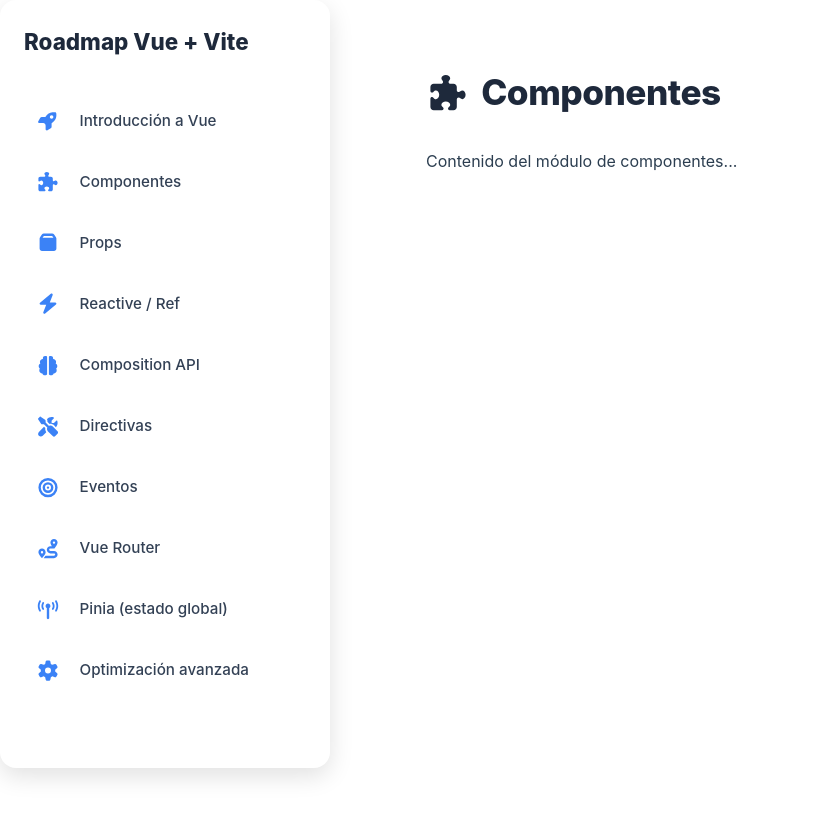
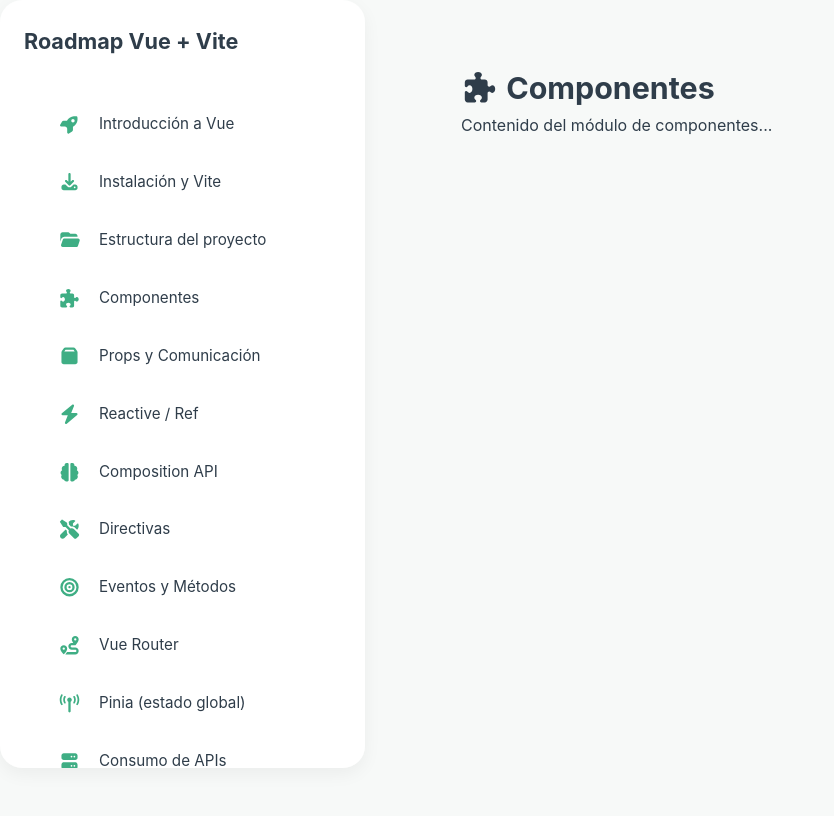
Before and after one commit to PabloGarciaJC/roadmap-vite-vue, a Vue app: page /componentes in a window 1280 px wide. Shown: the whole page, without its empty margins (0-834 px from the left). Built offline with nearby package versions, Linux system fonts and the light colour scheme.

Commit message:
correcion de texto informativo en informacion y estilos

```diff
--- a/src/components/Sidebar.vue
+++ b/src/components/Sidebar.vue
@@ -22,15 +22,18 @@
     return {
       links: [
         { to: "/introduccion", label: "Introducción a Vue", icon: 'rocket' },
+        { to: "/instalacion", label: "Instalación y Vite", icon: 'download' },
+        { to: "/estructura", label: "Estructura del proyecto", icon: 'folder-open' },
         { to: "/componentes", label: "Componentes", icon: 'puzzle-piece' },
-        { to: "/props", label: "Props", icon: 'box' },
+        { to: "/props", label: "Props y Comunicación", icon: 'box' },
         { to: "/estado", label: "Reactive / Ref", icon: 'bolt' },
         { to: "/composicion", label: "Composition API", icon: 'brain' },
         { to: "/directivas", label: "Directivas", icon: 'tools' },
-        { to: "/eventos", label: "Eventos", icon: 'bullseye' },
+        { to: "/eventos", label: "Eventos y Métodos", icon: 'bullseye' },
         { to: "/routers", label: "Vue Router", icon: 'route' },
         { to: "/pinia", label: "Pinia (estado global)", icon: 'broadcast-tower' },
-        { to: "/optimizar", label: "Optimización avanzada", icon: 'cog' }
+        { to: "/apis", label: "Consumo de APIs", icon: 'server' },
+        { to: "/optimizar", label: "Optimización y buenas prácticas", icon: 'cog' }
       ]
     };
   }
--- a/src/main.js
+++ b/src/main.js
@@ -7,13 +7,20 @@
 import { library } from '@fortawesome/fontawesome-svg-core'
 import { FontAwesomeIcon } from '@fortawesome/vue-fontawesome'
 import {
-  faRocket, faPuzzlePiece, faBox, faBolt, faBrain, faTools,
-  faBullseye, faRoute, faBroadcastTower, faCog
+  faRocket, faDownload, faFolderOpen, faPuzzlePiece, faBox, faBolt, faBrain, faTools,
+  faBullseye, faRoute, faBroadcastTower, faServer, faDatabase, faCog
 } from '@fortawesome/free-solid-svg-icons'
 
-library.add(faRocket, faPuzzlePiece, faBox, faBolt, faBrain, faTools, faBullseye, faRoute, faBroadcastTower, faCog)
+// Añadir los iconos a la librería
+library.add(
+  faRocket, faDownload, faFolderOpen, faPuzzlePiece, faBox, faBolt, faBrain, faTools,
+  faBullseye, faRoute, faBroadcastTower, faServer, faDatabase, faCog
+)
 
 const app = createApp(App)
+
+// Registrar el componente global
 app.component('font-awesome-icon', FontAwesomeIcon)
+
 app.use(router)
 app.mount('#app')
--- a/src/style.css
+++ /dev/null
@@ -1,79 +0,0 @@
-:root {
-  font-family: system-ui, Avenir, Helvetica, Arial, sans-serif;
-  line-height: 1.5;
-  font-weight: 400;
-
-  color-scheme: light dark;
-  color: rgba(255, 255, 255, 0.87);
-  background-color: #242424;
-
-  font-synthesis: none;
-  text-rendering: optimizeLegibility;
-  -webkit-font-smoothing: antialiased;
-  -moz-osx-font-smoothing: grayscale;
-}
-
-a {
-  font-weight: 500;
-  color: #646cff;
-  text-decoration: inherit;
-}
-a:hover {
-  color: #535bf2;
-}
-
-body {
-  margin: 0;
-  display: flex;
-  place-items: center;
-  min-width: 320px;
-  min-height: 100vh;
-}
-
-h1 {
-  font-size: 3.2em;
-  line-height: 1.1;
-}
-
-button {
-  border-radius: 8px;
-  border: 1px solid transparent;
-  padding: 0.6em 1.2em;
-  font-size: 1em;
-  font-weight: 500;
-  font-family: inherit;
-  background-color: #1a1a1a;
-  cursor: pointer;
-  transition: border-color 0.25s;
-}
-button:hover {
-  border-color: #646cff;
-}
-button:focus,
-button:focus-visible {
-  outline: 4px auto -webkit-focus-ring-color;
-}
-
-.card {
-  padding: 2em;
-}
-
-#app {
-  max-width: 1280px;
-  margin: 0 auto;
-  padding: 2rem;
-  text-align: center;
-}
-
-@media (prefers-color-scheme: light) {
-  :root {
-    color: #213547;
-    background-color: #ffffff;
-  }
-  a:hover {
-    color: #747bff;
-  }
-  button {
-    background-color: #f9f9f9;
-  }
-}
--- a/src/styles.css
+++ b/src/styles.css
@@ -11,8 +11,8 @@
 
 body {
   font-family: "Inter", "Segoe UI", Roboto, sans-serif;
-  background: #ffffff;
-  color: #2c3e50;
+  background: #f7f9f8; /* Fondo muy suave */
+  color: #2f3d4a;       /* Texto oscuro neutro */
   line-height: 1.6;
   padding-bottom: 3rem;
 }
@@ -29,7 +29,9 @@
 }
 
 @media (max-width: 767px) {
-.main {padding: 0px;}
+  .main {
+    padding: 0px;
+  }
 }
 
 /* ===== SIDEBAR ===== */
@@ -37,8 +39,8 @@
   width: 365px;
   padding: 1.5rem;
   background-color: #ffffff;
-  border-radius: 24px;
-  box-shadow: 0 8px 24px rgba(0,0,0,0.12);
+  border-radius: 22px;
+  box-shadow: 0 6px 18px rgba(0,0,0,0.05);
   display: flex;
   flex-direction: column;
   gap: 1rem;
@@ -50,52 +52,39 @@
 }
 
 .sidebar-title {
-  font-size: 1.4rem;
-  font-weight: 800;
-  color: #1e293b;
-  display: flex;
-  align-items: center;
-  gap: 0.7rem;
-  margin-bottom: 1.5rem;
+  font-size: 1.35rem;
+  font-weight: 700;
+  color: #2f3d4a;
+  margin-bottom: 1.2rem;
 }
 
 .sidebar-links {
   list-style: none;
-  padding: 0;
-  margin: 0;
   display: flex;
   flex-direction: column;
-  gap: 0.6rem;
+  gap: 0.5rem;
 }
 
 .sidebar-link {
+  padding: 0.55rem 0.75rem;
+  border-radius: 12px;
   display: flex;
   align-items: center;
   gap: 0.6rem;
-  padding: 0.55rem 0.75rem;
-  border-radius: 12px;
-  color: #334155;
+  color: #2f3d4a;
+  font-size: 0.95rem;
   text-decoration: none;
-  font-weight: 500;
-  font-size: 0.95rem;
-  transition: all 0.3s ease;
+  transition: all 0.25s ease;
 }
 
 .sidebar-link:hover {
-  background: #e0f2fe;
-  color: #0369a1;
-  transform: translateX(4px);
+  background: #e6f3ee;   /* Verde muy suave */
+  color: #3fae84;         /* Verde agradable */
 }
 
 .sidebar-link .icon {
-  font-size: 1.2rem;
-  color: #3b82f6;
-  transition: transform 0.3s ease, color 0.3s ease;
-}
-
-.sidebar-link:hover .icon {
-  color: #0369a1;
-  transform: scale(1.2);
+  font-size: 1.15rem;
+  color: #3fae84;
 }
 
 /* ===== CONTENEDOR ===== */
@@ -105,166 +94,97 @@
   margin: 0 auto;
 }
 
-/* ===== TÍTULOS ===== */
-.title {
-  font-size: 2.2rem;
-  font-weight: 800;
-  margin-bottom: 1.8rem;
+/* ===== HEADER ===== */
+.header {
   display: flex;
   align-items: center;
-  gap: 0.7rem;
-  color: #1e293b;
-  letter-spacing: -0.5px;
+  gap: 0.8rem;
+  margin-bottom: 1.8rem;
 }
 
+.vue-logo {
+  width: 60px;
+  opacity: 0.85;
+  transition: opacity 0.3s ease;
+}
+
+.vue-logo:hover {
+  opacity: 1;
+}
+
+.title {
+  font-size: 1.9rem;
+  font-weight: 700;
+  color: #2f3d4a;
+}
+
+/* ===== SUBTÍTULOS ===== */
 .subtitle {
-  font-size: 1.35rem;
-  font-weight: 700;
-  margin-bottom: 1rem;
-  display: flex;
-  align-items: center;
-  color: #334155;
+  font-size: 1.25rem;
+  font-weight: 600;
+  margin-bottom: 0.8rem;
+  color: #6bc4a6; /* Verde pastel más agradable */
 }
 
 /* ===== ICONOS ===== */
 .icon {
-  color: #3b82f6;
-  font-size: 1.3em;
-  transition: transform 0.2s ease;
-   margin-right: 10px;
-}
-
-.icon:hover {
-  transform: scale(1.2);
+  color: #6bc4a6;
+  font-size: 1.2em;
+  margin-right: 8px;
 }
 
 /* ===== TARJETAS ===== */
 .card {
-  border-radius: 16px;
-  padding: 1.5rem;
-  margin-bottom: 2rem;
+  border-radius: 14px;
+  padding: 1.35rem 1.6rem;
+  margin-bottom: 1.6rem;
   background: #ffffff;
-  box-shadow: 0 6px 16px rgba(0, 0, 0, 0.08);
-  transition: transform 0.25s ease, box-shadow 0.25s ease;
+  box-shadow: 0 3px 10px rgba(0,0,0,0.04);
+  transition: transform 0.2s ease, box-shadow 0.25s ease;
 }
 
 .card:hover {
-  transform: translateY(-5px);
-  box-shadow: 0 10px 24px rgba(0, 0, 0, 0.12);
+  transform: translateY(-2px);
+  box-shadow: 0 6px 16px rgba(0,0,0,0.06);
 }
 
-/* Variantes de tarjetas */
 .card-info {
-  border-left: 6px solid #f59e0b;
-  background: #fff9eb;
+  border-left: 5px solid #7fc8ad; /* Verde más suave */
+  background: #f0faf5; /* Verde pastel muy claro */
 }
 
 .card-neutral {
-  border-left: 6px solid #64748b;
-  background: #f8fafc;
+  border-left: 5px solid #9aa6b2;
+  background: #f9fafc;
 }
 
 /* ===== LISTAS ===== */
 ul {
-  margin-top: 0.75rem;
-  margin-left: 1.5rem;
+  margin-top: 0.6rem;
+  margin-left: 1.4rem;
 }
 
 li {
-  margin-bottom: 0.6rem;
+  margin-bottom: 0.5rem;
   font-size: 1rem;
-  position: relative;
 }
 
 li::marker {
-  color: #3b82f6;
-}
-
-/* ===== GALERÍA DE IMÁGENES ===== */
-.gallery {
-  display: grid;
-  grid-template-columns: repeat(auto-fill, minmax(150px, 1fr));
-  gap: 1rem;
-}
-
-.image-card img {
-  width: 100%;
-  height: auto;
-  display: block;
-  border-radius: 8px;
-}
-
-.image-card h3 {
-  text-align: center;
-  margin-top: 0.5rem;
-}
-
-/* Barra de búsqueda */
-.gallery-container {
-  padding: 10px;
-}
-
-.gallery-container input[type="text"] {
-  width: 100%;
-  padding: 0.6rem;
-  margin-bottom: 1rem;
-  border: 1px solid #ccc;
-  border-radius: 6px;
-  font-size: 1rem;
-}
-
-/* Botones de favoritos */
-.favorite-btn {
-  margin: 0.5rem auto 1rem;
-  display: block;
-  padding: 0.4rem 0.8rem;
-  font-size: 0.9rem;
-  border: none;
-  border-radius: 6px;
-  cursor: pointer;
-  background: #eee;
-  transition: background 0.3s;
-}
-
-.favorite-btn:hover {
-  background: #ddd;
-}
-
-.favorite-btn.active {
-  background: #ff6b6b;
-  color: white;
-}
-
-/* Botón general en image-card */
-.image-card button {
-  margin: 0.8rem auto 1rem;
-  display: block;
-  padding: 0.5rem 1rem;
-  font-size: 0.95rem;
-  font-weight: bold;
-  border: none;
-  border-radius: 8px;
-  cursor: pointer;
-  background: #f0f0f0;
-  color: #333;
-  transition: all 0.3s ease;
-}
-
-.image-card button:hover {
-  background: #e0e0e0;
+  color: #6bc4a6;
 }
 
 /* ===== BLOQUES DE CÓDIGO ===== */
 .code-block {
-  color: #e2e8f0;
+  background: #eef7f3;       /* Verde muy suave */
+  border: 1px solid #d7ece4; /* Borde sutil */
+  color: #2f3d4a;            /* Texto oscuro neutro */
   padding: 1rem 1.2rem;
-  border-radius: 10px;
+  border-radius: 12px;
   font-family: "Fira Code", monospace;
+  font-size: 0.95rem;
+  line-height: 1.5;
   white-space: pre-wrap;
-  margin-top: 1rem;
-  font-size: 0.95rem;
   overflow-x: auto;
-  border: 1px solid #1e293b;
 }
 
 /* ===== TABLAS ===== */
@@ -275,129 +195,23 @@
   font-size: 0.95rem;
   border-radius: 10px;
   overflow: hidden;
-  box-shadow: 0 4px 12px rgba(0, 0, 0, 0.05);
-}
-
-.table th,
-.table td {
-  border: 1px solid #e5e7eb;
-  padding: 0.9rem;
+  box-shadow: 0 3px 10px rgba(0,0,0,0.03);
 }
 
 .table th {
-  background: #f1f5f9;
-  text-align: left;
-  font-weight: 600;
-  color: #1e293b;
+  background: #7fc8ad; /* Verde suave */
+  color: #ffffff;
 }
 
 .table tr:nth-child(even) {
-  background: #f9fafb;
+  background: #f4faf5; /* Verde muy claro */
 }
 
-.table tr:hover {
-  background: #f1f5f9;
-  transition: background 0.2s ease;
-}
-
-/* ===== ENFASIS ===== */
+/* ===== CODE INLINE ===== */
 code {
-  background: #e5e7eb;
+  background: #f0faf5;
   padding: 0.25rem 0.45rem;
   border-radius: 5px;
   font-family: "Fira Code", monospace;
-  font-size: 0.9rem;
-  color: #111827;
+  color: #3f8b6b;
 }
-
-/* ===== RESPONSIVE ===== */
-@media (max-width: 992px) {
-  .app {
-    flex-direction: column;
-  }
-
-  .sidebar {
-    width: 100%;
-    height: auto;
-    position: relative;
-    top: 0;
-  }
-}
-
-@media (max-width: 768px) {
-  .container {
-    padding: 1rem;
-  }
-
-  .title {
-    font-size: 1.8rem;
-  }
-
-  .subtitle {
-    font-size: 1.1rem;
-  }
-
-  .table {
-    font-size: 0.85rem;
-  }
-}
-
-
-/* Botón hamburguesa */
-.hamburger-btn {
-  display: none;
-  position: fixed;
-  top: 1rem;
-  left: 1rem;
-  z-index: 1000;
-  background: white;
-  border: none;
-  padding: 0.6rem;
-  border-radius: 8px;
-  box-shadow: 0 2px 6px rgba(0,0,0,0.2);
-  cursor: pointer;
-}
-
-/* Fondo oscuro al abrir sidebar */
-.overlay {
-  position: fixed;
-  inset: 0;
-  background: rgba(0,0,0,0.4);
-  z-index: 999;
-}
-
-/* Sidebar para móviles */
-.sidebar {
-  width: 330px;
-  padding: 1.5rem;
-  background: #fff;
-  border-radius: 16px;
-  box-shadow: 0 8px 24px rgba(0,0,0,0.12);
-  flex-direction: column;
-  gap: 1rem;
-  position: sticky;
-  top: 1rem;
-  height: calc(100vh - 2rem);
-  overflow-y: auto;
-  transition: transform 0.3s ease;
-}
-
- @media only  screen and (min-width: 768px) and (max-width: 991px),
-  screen and (max-width: 767px) {
- .hamburger-btn {
-    display: block;
-  }
-
-  .sidebar {
-    position: fixed;
-    top: 0;
-    left: 0;
-    height: 100vh;
-    transform: translateX(-100%);
-    z-index: 1000;
-  }
-
-  .sidebar.open {
-    transform: translateX(0);
-  }
-}
```
Also changed, not shown: src/components/Introduccion.vue (+95 -31 lines).
